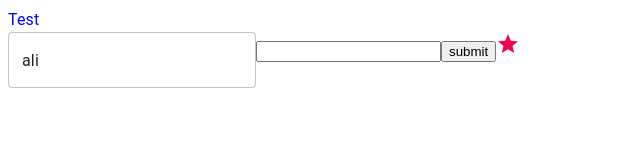
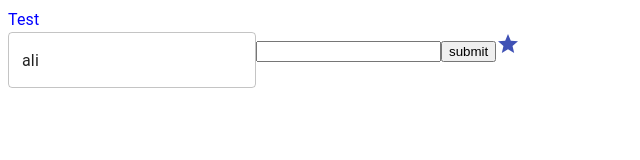
Before and after one commit to hossein25/MapsaReact, a React (Create React App) app in the folder mapsa-typescript/: page / in a window 1280 px wide. Shown: the top 160 px of the page, without its empty margins (0-640 px from the left). Built offline with nearby package versions, Linux system fonts and the light colour scheme.

Commit message:
style: change icon color

```diff
--- a/mapsa-typescript/src/App.tsx
+++ b/mapsa-typescript/src/App.tsx
@@ -6,7 +6,7 @@ import { makeStyles, Theme, createStyles, Typography } from '@material-ui/core';
 
 const useStyles = makeStyles((theme: Theme) => createStyles({
   icon: {
-    color: theme.palette.secondary.main
+    color: theme.palette.primary.main
   },
   responsive: {
     color: "blue",
```
